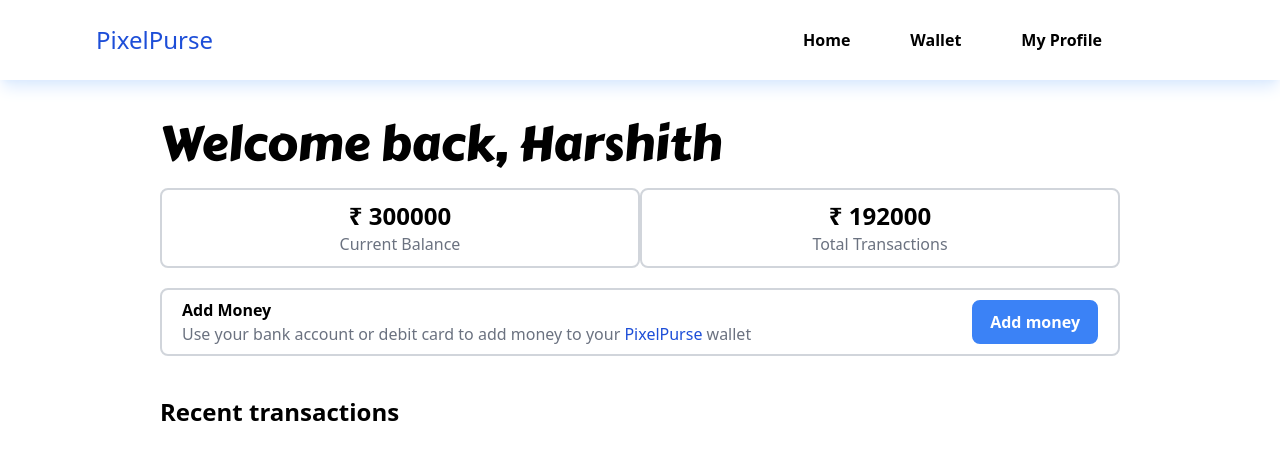
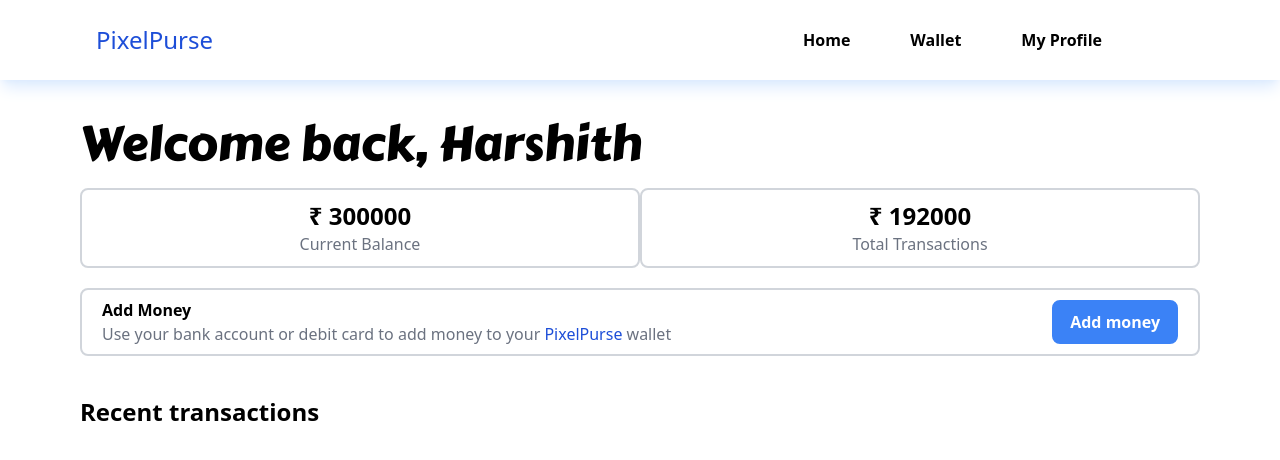
Before and after one commit to harshithm2508/PixelPurse, a React (Vite) app: page /dashboard in a window 1280 px wide. Shown: the top 460 px of the page. Built offline with nearby package versions, Linux system fonts and the light colour scheme.

Commit message:
set screen size for sm md lg xl 2xl

```diff
--- a/src/components/Transaction.tsx
+++ b/src/components/Transaction.tsx
@@ -11,13 +11,13 @@ export function TransactionsList({name, process, amount, date} : TransactionsPro
     return(
         <div className=" flex border-b-2 justify-between items-center p-2">
             <div className=" flex gap-5">
-                <div className=" bg-blue-300 rounded-full h-10 w-10 flex justify-center items-center">{naam[0][0]+naam[1][0]}</div>
+                <div className=" bg-blue-300 rounded-full font-comfortaa h-10 w-10 flex justify-center items-center">{naam[0][0]+naam[1][0]}</div>
                 <div>
                     <div className=" font-mukta">You {process}  <span>&#8377;</span>{amount}  {process == 'sent' ? 'to' : 'from'} {name}</div>
                     <div className=" text-gray-400 text-sm font-semibold">{date}</div>
                 </div>
             </div>
-            {process == 'sent' ? <div className=" text-red-500 font-semibold"> <span>&#8377;</span> {amount}</div> : <div className=" text-green-500 font-semibold"> <span>&#8377;</span> {amount}</div>}
+            {process == 'sent' ? <div className=" text-red-600 font-semibold"> <span>&#8377;</span> {amount}</div> : <div className=" text-green-500 font-semibold"> <span>&#8377;</span> {amount}</div>}
         </div>
     )
 }
--- a/src/pages/Dashboard.tsx
+++ b/src/pages/Dashboard.tsx
@@ -15,7 +15,7 @@ export default function Dashboard(){
     const first_name = userdata.firstName;
 
     return(
-        <div className=" h-screen-minus-20 flex flex-col items-start px-40">
+        <div className=" h-screen-minus-20 flex flex-col items-start px-4 sm:px-10 md:px-16 lg:px-20 xl:px-30 2xl:px-40">
 
             {/* Greeting User */}
             <div className=" mt-10 text-5xl text font-good">Welcome back, {first_name}</div>
```
